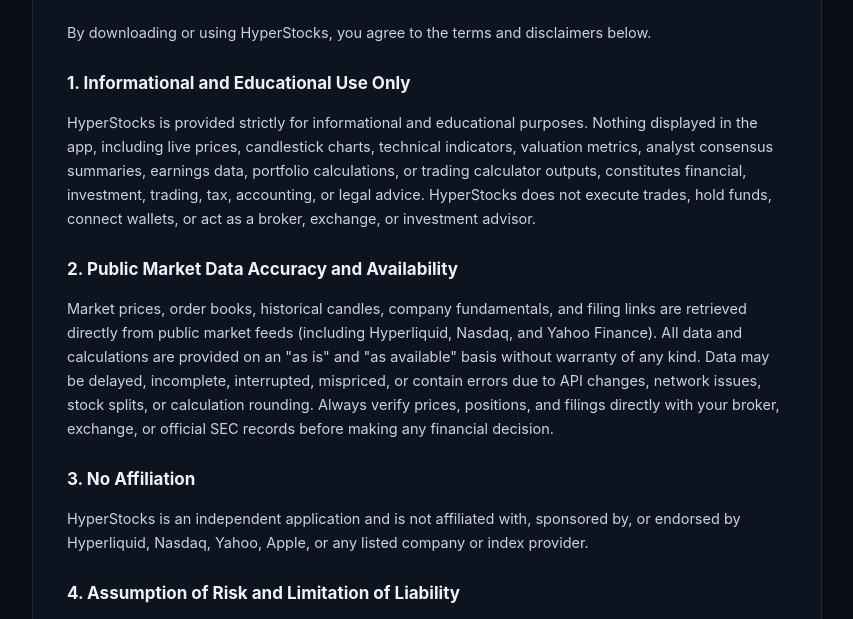
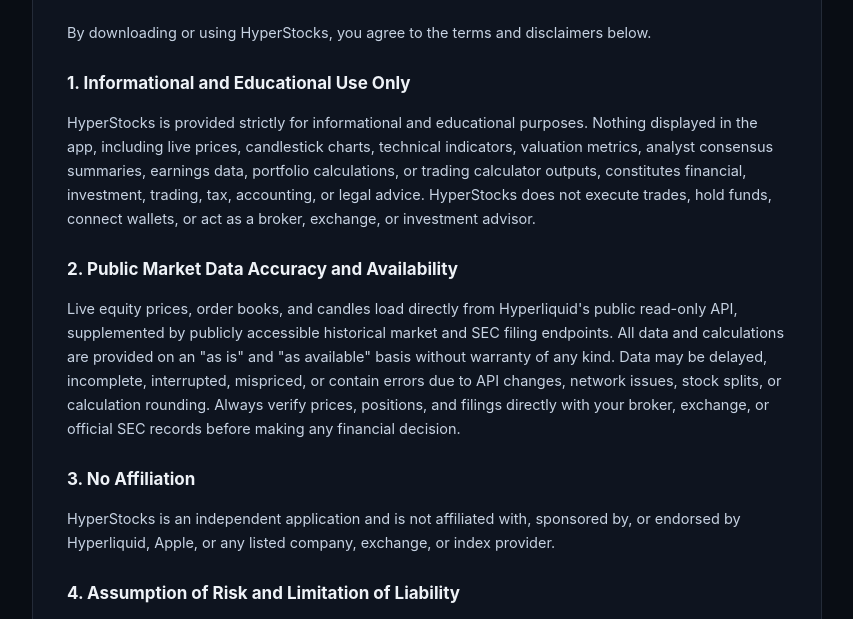
Before and after one commit to MJQSK/hyperstocks-site, a plain HTML site: page terms.html in a window 1280 px wide. Shown: the part 150-769 px from the top of the page, without its empty margins (213-1066 px from the left). Drawn offline with Linux system fonts and the light colour scheme.

Commit message:
Align public market API wording in Terms of Use

```diff
--- a/terms.html
+++ b/terms.html
@@ -43,10 +43,10 @@
     <p>HyperStocks is provided strictly for informational and educational purposes. Nothing displayed in the app, including live prices, candlestick charts, technical indicators, valuation metrics, analyst consensus summaries, earnings data, portfolio calculations, or trading calculator outputs, constitutes financial, investment, trading, tax, accounting, or legal advice. HyperStocks does not execute trades, hold funds, connect wallets, or act as a broker, exchange, or investment advisor.</p>
 
     <h2>2. Public Market Data Accuracy and Availability</h2>
-    <p>Market prices, order books, historical candles, company fundamentals, and filing links are retrieved directly from public market feeds (including Hyperliquid, Nasdaq, and Yahoo Finance). All data and calculations are provided on an "as is" and "as available" basis without warranty of any kind. Data may be delayed, incomplete, interrupted, mispriced, or contain errors due to API changes, network issues, stock splits, or calculation rounding. Always verify prices, positions, and filings directly with your broker, exchange, or official SEC records before making any financial decision.</p>
+    <p>Live equity prices, order books, and candles load directly from Hyperliquid's public read-only API, supplemented by publicly accessible historical market and SEC filing endpoints. All data and calculations are provided on an "as is" and "as available" basis without warranty of any kind. Data may be delayed, incomplete, interrupted, mispriced, or contain errors due to API changes, network issues, stock splits, or calculation rounding. Always verify prices, positions, and filings directly with your broker, exchange, or official SEC records before making any financial decision.</p>
 
     <h2>3. No Affiliation</h2>
-    <p>HyperStocks is an independent application and is not affiliated with, sponsored by, or endorsed by Hyperliquid, Nasdaq, Yahoo, Apple, or any listed company or index provider.</p>
+    <p>HyperStocks is an independent application and is not affiliated with, sponsored by, or endorsed by Hyperliquid, Apple, or any listed company, exchange, or index provider.</p>
 
     <h2>4. Assumption of Risk and Limitation of Liability</h2>
     <p>Trading equities, perpetual contracts, and leveraged instruments involves substantial risk of financial loss. You are solely responsible for your own research, risk management, and trading or investment decisions. To the maximum extent permitted by applicable law, Matthew Quinn (the developer) shall not be liable for any direct, indirect, incidental, special, consequential, or punitive damages, including trading losses, lost profits, data loss, or business interruption, arising out of or related to your use of or inability to use HyperStocks or any data or calculations shown in the app.</p>
```
